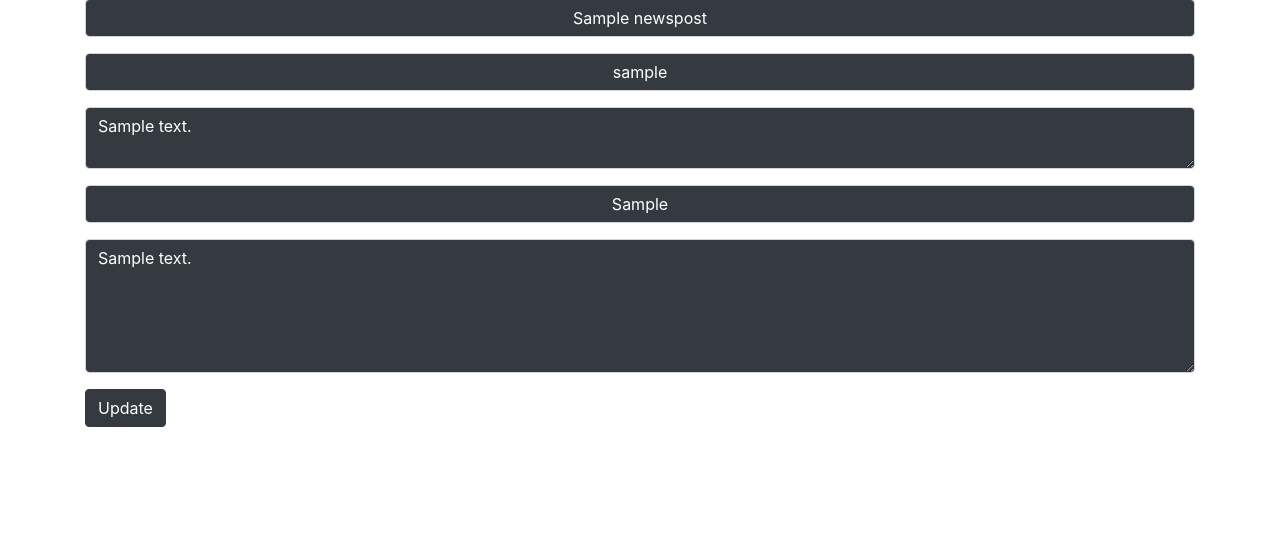
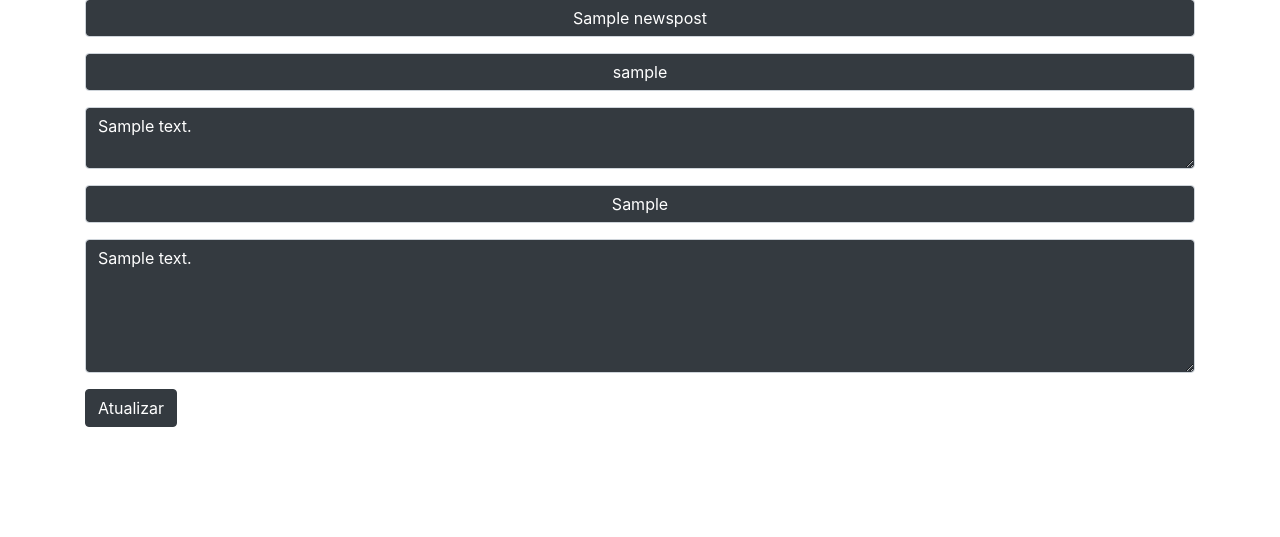
Before and after one commit to alissoncorsair/crud-noticias, a PHP site: page /edit.php in a window 1280 px wide. Shown: the part 49-586 px from the top of the page. Run offline with PHP 8.4, Linux system fonts and the light colour scheme; tables that the repository leaves empty or names only in its code hold one stand-in row (values such as "Sample post").

Commit message:
Update edit.php

```diff
--- a/edit.php
+++ b/edit.php
@@ -32,7 +32,7 @@
 
                 <textarea placeholder="conteúdo" class="form-control my-3 bg-dark text-white" cols="30" rows="5" name="post_content"><?=$q['post_content']?></textarea>
 
-                <button class="btn btn-dark" name="update">Update</button>
+                <button class="btn btn-dark" name="update">Atualizar</button>
             </form>
         <?php } ?>
    </div>
```
